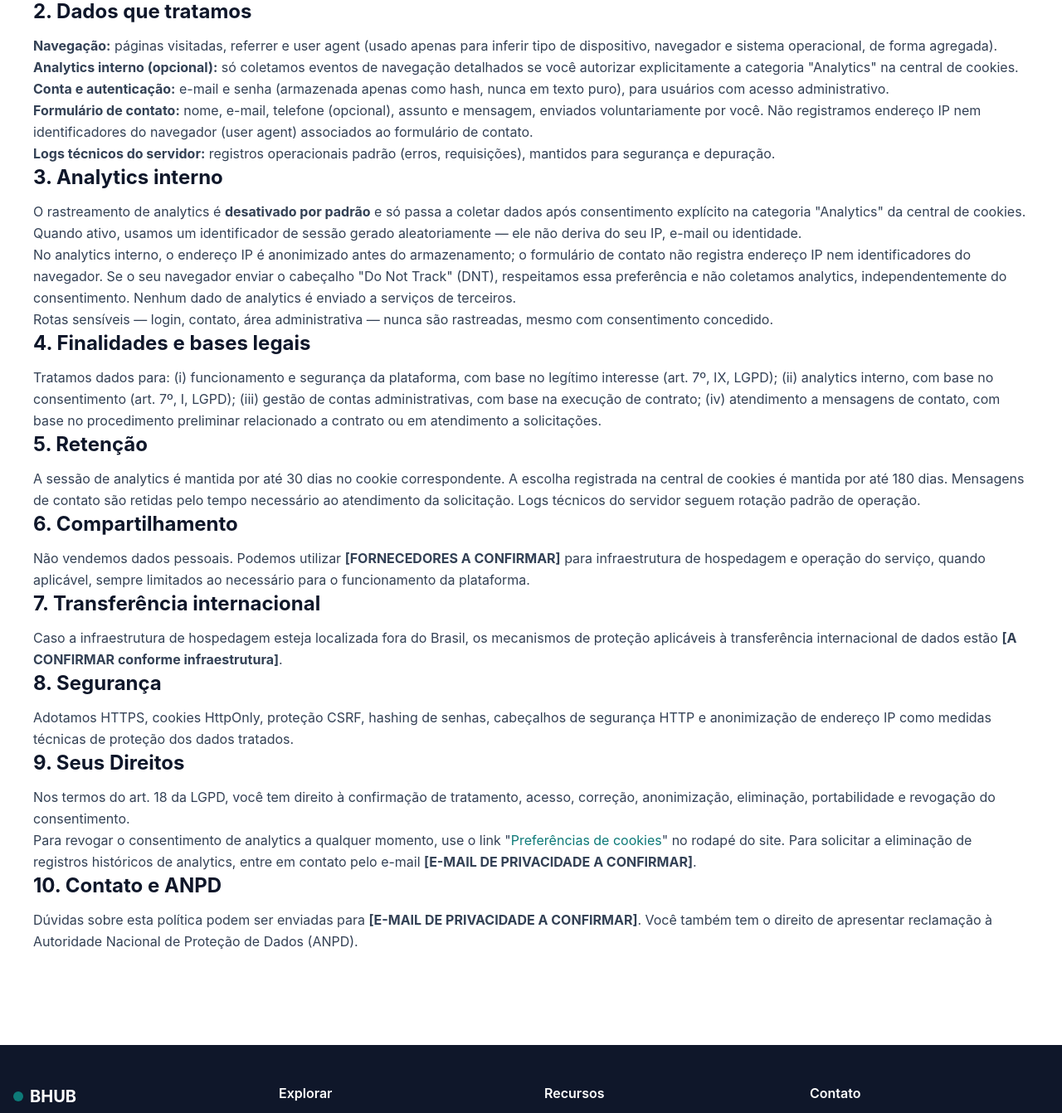
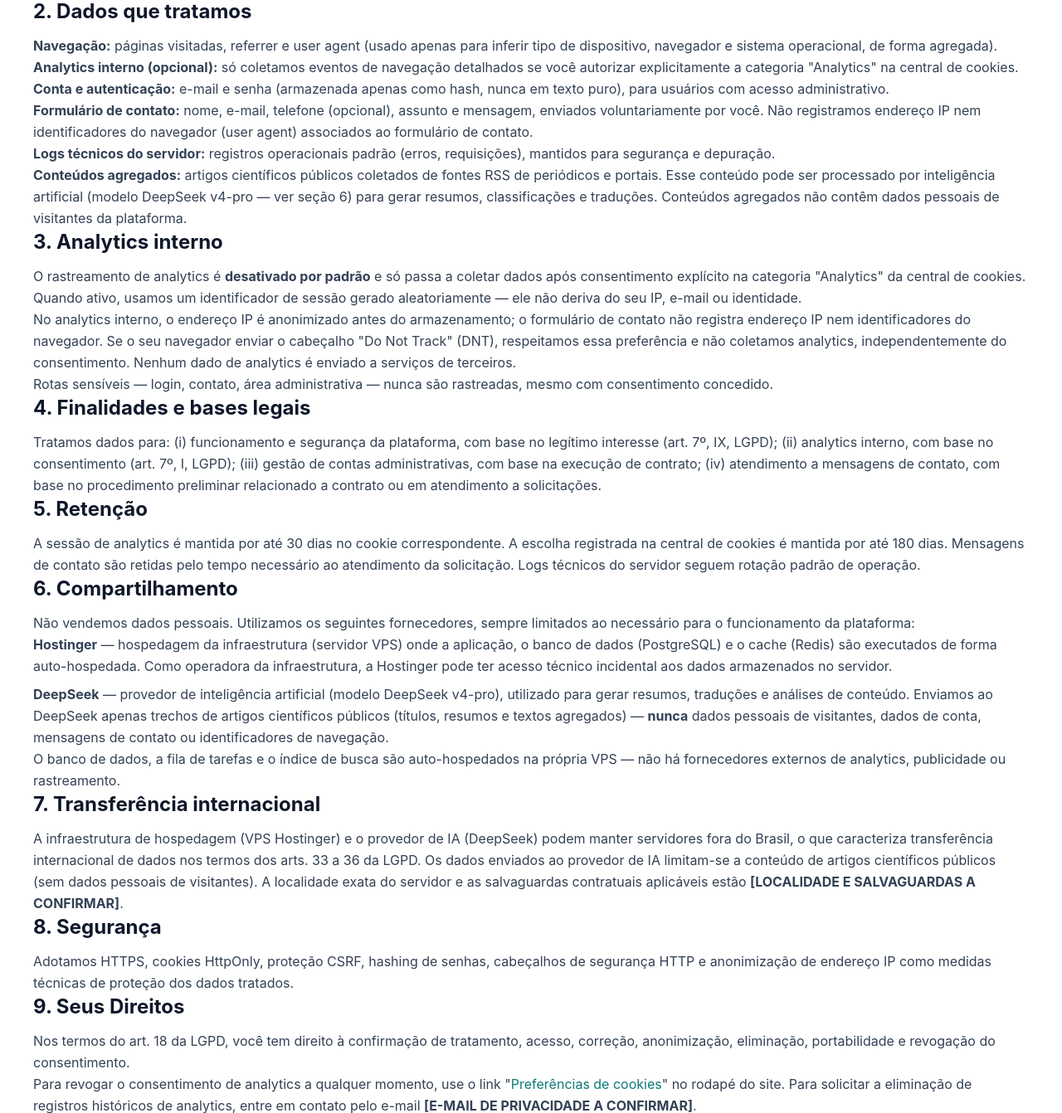
Before and after one commit to elissoncardoso1/Bhub_python, a Python web app: template bhub-backend-python/app/templates/pages/privacy.html in a window 1280 px wide. Shown: the part 362-1704 px from the top of the page at 83% size. Run offline with Jinja, Linux system fonts and the light colour scheme; the template is opened without the code that fills it, so the values that code supplies are empty; some libraries are stand-ins or nearby versions.

Commit message:
feat(privacy): preenche fornecedores reais (Hostinger VPS, DeepSeek v4-pro) na politica

```diff
--- a/bhub-backend-python/app/templates/pages/privacy.html
+++ b/bhub-backend-python/app/templates/pages/privacy.html
@@ -55,6 +55,12 @@
                 <strong>Logs técnicos do servidor:</strong> registros operacionais padrão (erros, requisições),
                 mantidos para segurança e depuração.
             </p>
+            <p>
+                <strong>Conteúdos agregados:</strong> artigos científicos públicos coletados de fontes RSS de
+                periódicos e portais. Esse conteúdo pode ser processado por inteligência artificial
+                (modelo DeepSeek v4-pro — ver seção 6) para gerar resumos, classificações e traduções.
+                Conteúdos agregados não contêm dados pessoais de visitantes da plataforma.
+            </p>
         </section>
 
         <section>
@@ -98,18 +104,39 @@
         <section>
             <h2 class="text-xl sm:text-2xl font-bold text-slate-900 mb-3">6. Compartilhamento</h2>
             <p>
-                Não vendemos dados pessoais. Podemos utilizar <strong>[FORNECEDORES A CONFIRMAR]</strong> para
-                infraestrutura de hospedagem e operação do serviço, quando aplicável, sempre limitados ao necessário
-                para o funcionamento da plataforma.
+                Não vendemos dados pessoais. Utilizamos os seguintes fornecedores, sempre limitados ao
+                necessário para o funcionamento da plataforma:
+            </p>
+            <ul class="list-disc pl-6 space-y-2">
+                <li>
+                    <strong>Hostinger</strong> — hospedagem da infraestrutura (servidor VPS) onde a aplicação,
+                    o banco de dados (PostgreSQL) e o cache (Redis) são executados de forma auto-hospedada.
+                    Como operadora da infraestrutura, a Hostinger pode ter acesso técnico incidental aos dados
+                    armazenados no servidor.
+                </li>
+                <li>
+                    <strong>DeepSeek</strong> — provedor de inteligência artificial (modelo DeepSeek v4-pro),
+                    utilizado para gerar resumos, traduções e análises de conteúdo. Enviamos ao DeepSeek apenas
+                    trechos de artigos científicos públicos (títulos, resumos e textos agregados) —
+                    <strong>nunca</strong> dados pessoais de visitantes, dados de conta, mensagens de contato ou
+                    identificadores de navegação.
+                </li>
+            </ul>
+            <p>
+                O banco de dados, a fila de tarefas e o índice de busca são auto-hospedados na própria VPS —
+                não há fornecedores externos de analytics, publicidade ou rastreamento.
             </p>
         </section>
 
         <section>
             <h2 class="text-xl sm:text-2xl font-bold text-slate-900 mb-3">7. Transferência internacional</h2>
             <p>
-                Caso a infraestrutura de hospedagem esteja localizada fora do Brasil, os mecanismos de proteção
-                aplicáveis à transferência internacional de dados estão <strong>[A CONFIRMAR conforme
-                infraestrutura]</strong>.
+                A infraestrutura de hospedagem (VPS Hostinger) e o provedor de IA (DeepSeek) podem manter
+                servidores fora do Brasil, o que caracteriza transferência internacional de dados nos termos
+                dos arts. 33 a 36 da LGPD. Os dados enviados ao provedor de IA limitam-se a conteúdo de
+                artigos científicos públicos (sem dados pessoais de visitantes). A localidade exata do
+                servidor e as salvaguardas contratuais aplicáveis estão
+                <strong>[LOCALIDADE E SALVAGUARDAS A CONFIRMAR]</strong>.
             </p>
         </section>
 
```
